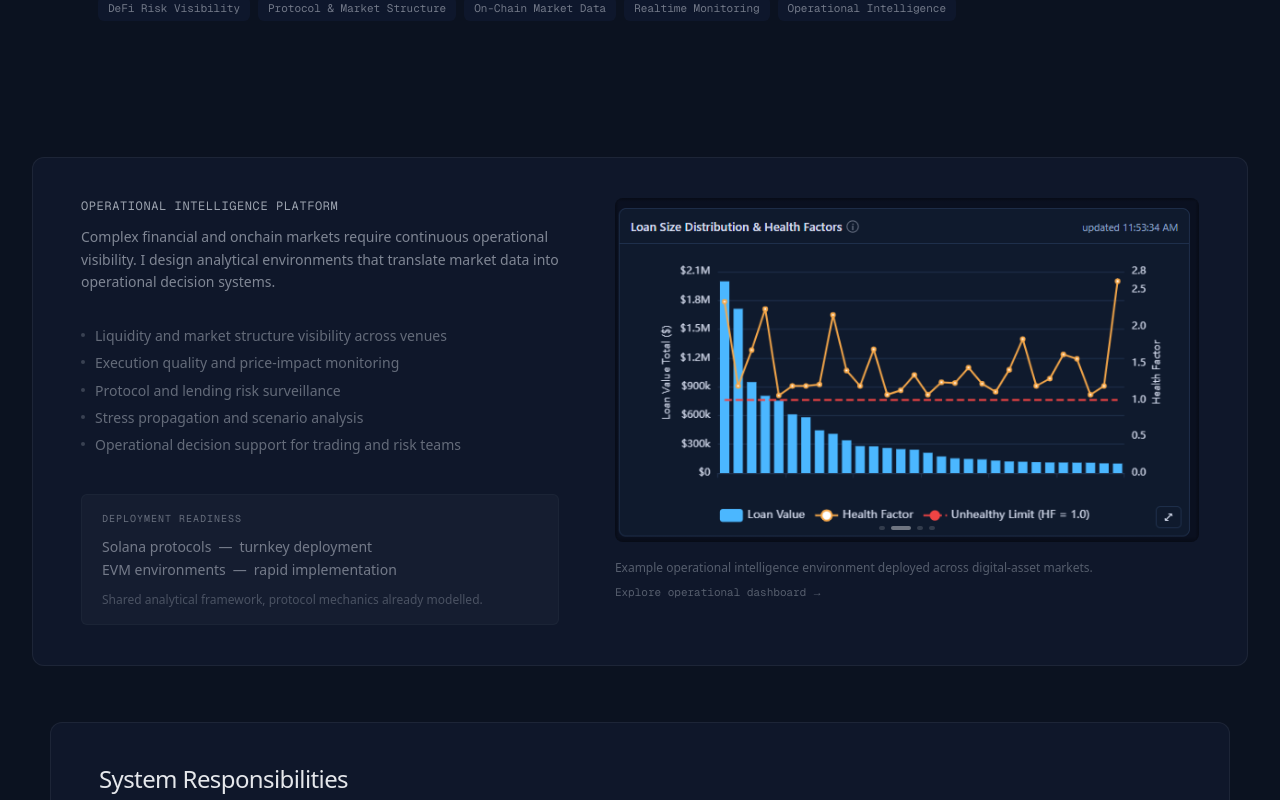
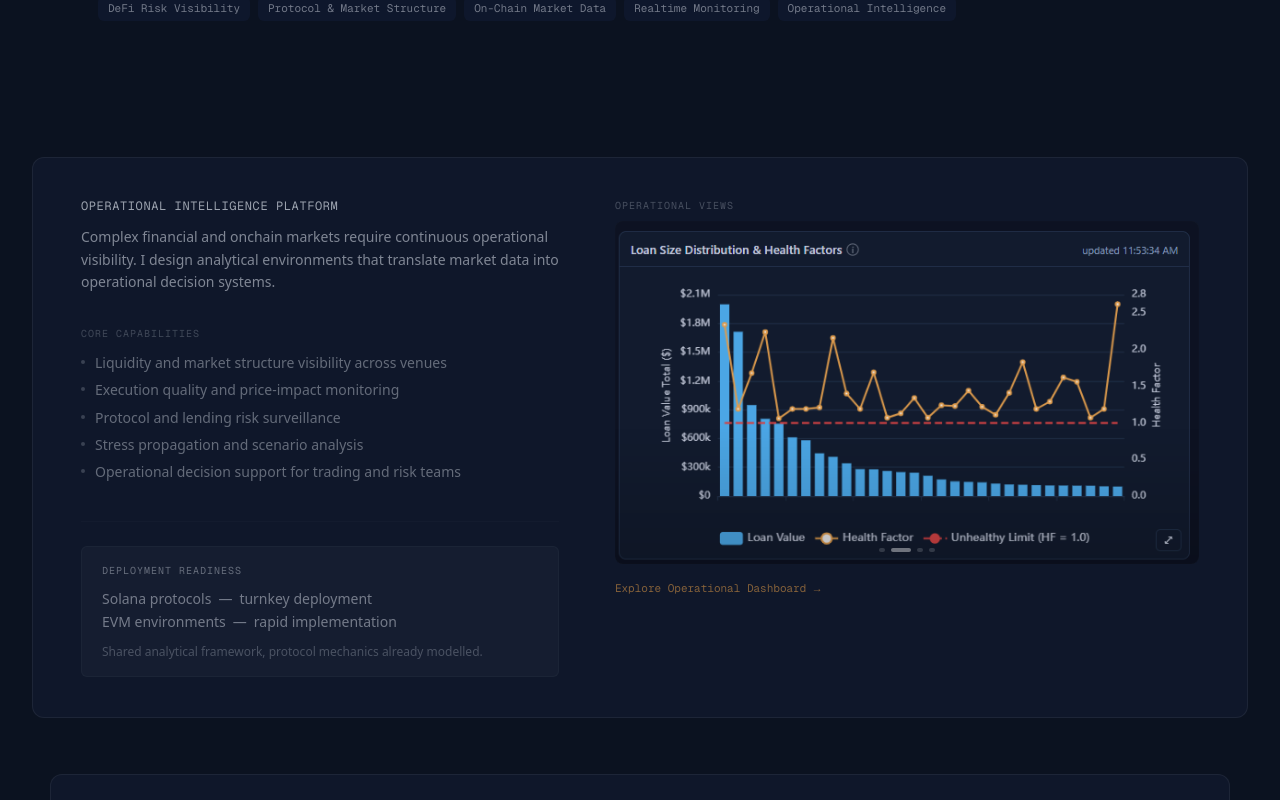
Before and after one commit to 0xNomadAnalyst/myweb, a Next.js app in the folder opus/: page / in a window 1280 px wide. Shown: the part 664-1464 px from the top of the page. Built offline with nearby package versions, Linux system fonts and the light colour scheme.

Commit message:
refinements to dashboard spotlight

```diff
--- a/opus/components/sections/dashboard.tsx
+++ b/opus/components/sections/dashboard.tsx
@@ -47,6 +47,9 @@ export function Dashboard() {
               translate market data into operational decision systems.
             </p>
 
+            <p className="mb-3 font-mono text-[10px] uppercase tracking-widest text-muted-foreground/35">
+              Core Capabilities
+            </p>
             <ul className="mb-10 space-y-2">
               {capabilities.map((item) => (
                 <li
@@ -59,6 +62,7 @@ export function Dashboard() {
               ))}
             </ul>
 
+            <hr className="mb-6 border-border/30" />
             <div className="rounded-md border border-border/50 bg-accent/40 px-5 py-4">
               <p className="mb-2.5 font-mono text-[10px] uppercase tracking-widest text-muted-foreground/60">
                 Deployment Readiness
@@ -77,24 +81,24 @@ export function Dashboard() {
 
           {/* Dashboard showcase — fade carousel */}
           <div>
-            <div className="relative grid overflow-hidden rounded-lg">
+            <p className="mb-2 font-mono text-[10px] uppercase tracking-widest text-muted-foreground/40">
+              Operational Views
+            </p>
+            <div className="relative grid aspect-[17/10] overflow-hidden rounded-lg bg-[#0c1425] ring-1 ring-inset ring-white/[0.05]">
               {screenshots.map((img, i) => (
                 <img
                   key={img.src}
                   src={img.src}
                   alt={img.alt}
-                  className="col-start-1 row-start-1 w-full object-cover transition-opacity duration-1000 ease-in-out"
-                  style={{ opacity: i === active ? 1 : 0 }}
+                  className="col-start-1 row-start-1 h-full w-full object-contain object-center saturate-[0.95] contrast-[0.97] transition-opacity duration-[1500ms] ease-in-out"
+                  style={{ opacity: i === active ? 0.92 : 0 }}
                   loading={i === 0 ? "eager" : "lazy"}
                 />
               ))}
 
-              {/* Subtle edge softening */}
-              <div className="pointer-events-none col-start-1 row-start-1 z-10">
-                <div className="absolute inset-y-0 left-0 w-1 bg-gradient-to-r from-black/30 to-transparent" />
-                <div className="absolute inset-y-0 right-0 w-1 bg-gradient-to-l from-black/30 to-transparent" />
-                <div className="absolute inset-x-0 top-0 h-1 bg-gradient-to-b from-black/30 to-transparent" />
-                <div className="absolute inset-x-0 bottom-0 h-1.5 bg-gradient-to-t from-black/30 to-transparent" />
+              {/* Bottom grounding gradient + edge softening */}
+              <div className="pointer-events-none col-start-1 row-start-1 relative z-10 h-full w-full">
+                <div className="absolute inset-0 bg-gradient-to-b from-transparent from-60% to-black/[0.18]" />
               </div>
 
               {/* Progress indicators */}
@@ -114,15 +118,11 @@ export function Dashboard() {
               </div>
             </div>
 
-            <p className="mt-4 text-xs leading-relaxed text-muted-foreground/50">
-              Example operational intelligence environment deployed across
-              digital-asset markets.
-            </p>
             <a
               href="#"
-              className="mt-1.5 inline-block font-mono text-[11px] text-muted-foreground/50 transition-colors hover:text-muted-foreground"
+              className="mt-4 inline-block font-mono text-[11px] text-cta/50 transition-colors duration-500 hover:text-cta/80"
             >
-              Explore operational dashboard&ensp;&rarr;
+              Explore Operational Dashboard&ensp;&rarr;
             </a>
           </div>
         </div>
```
